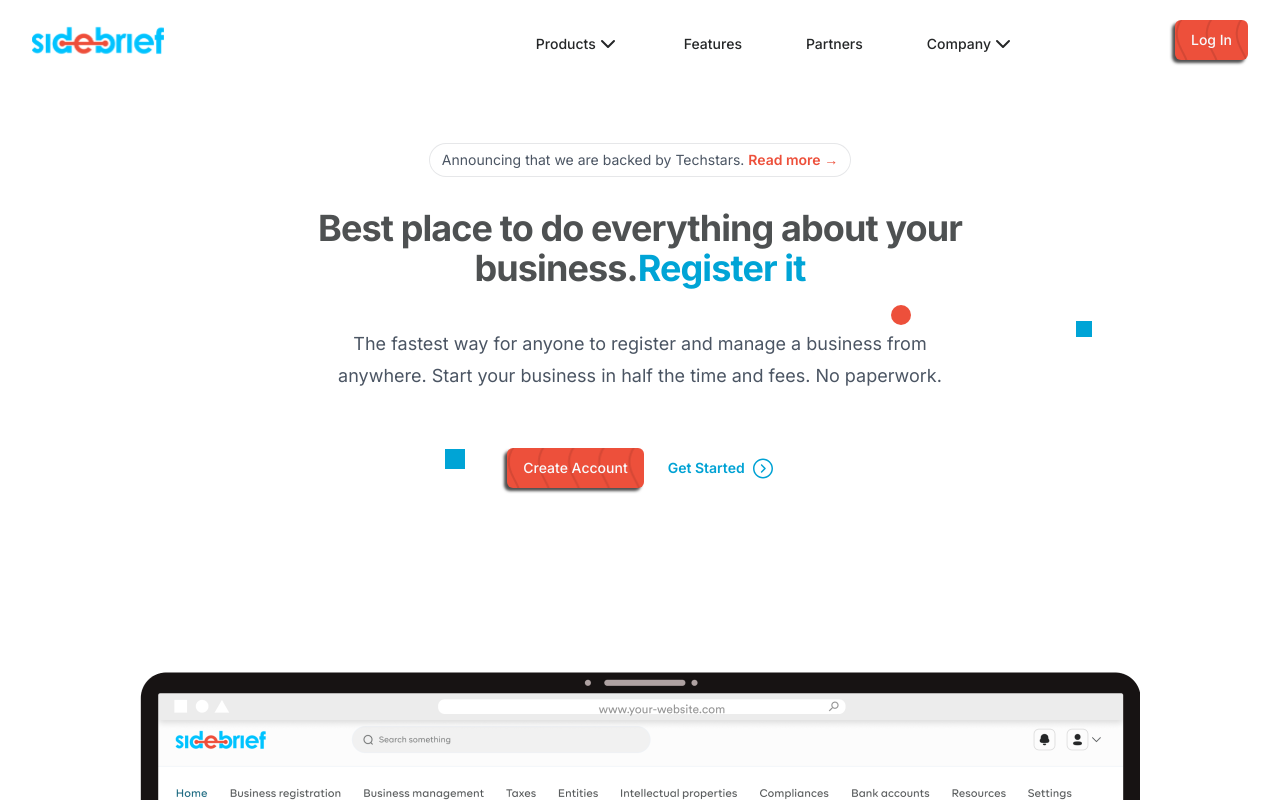
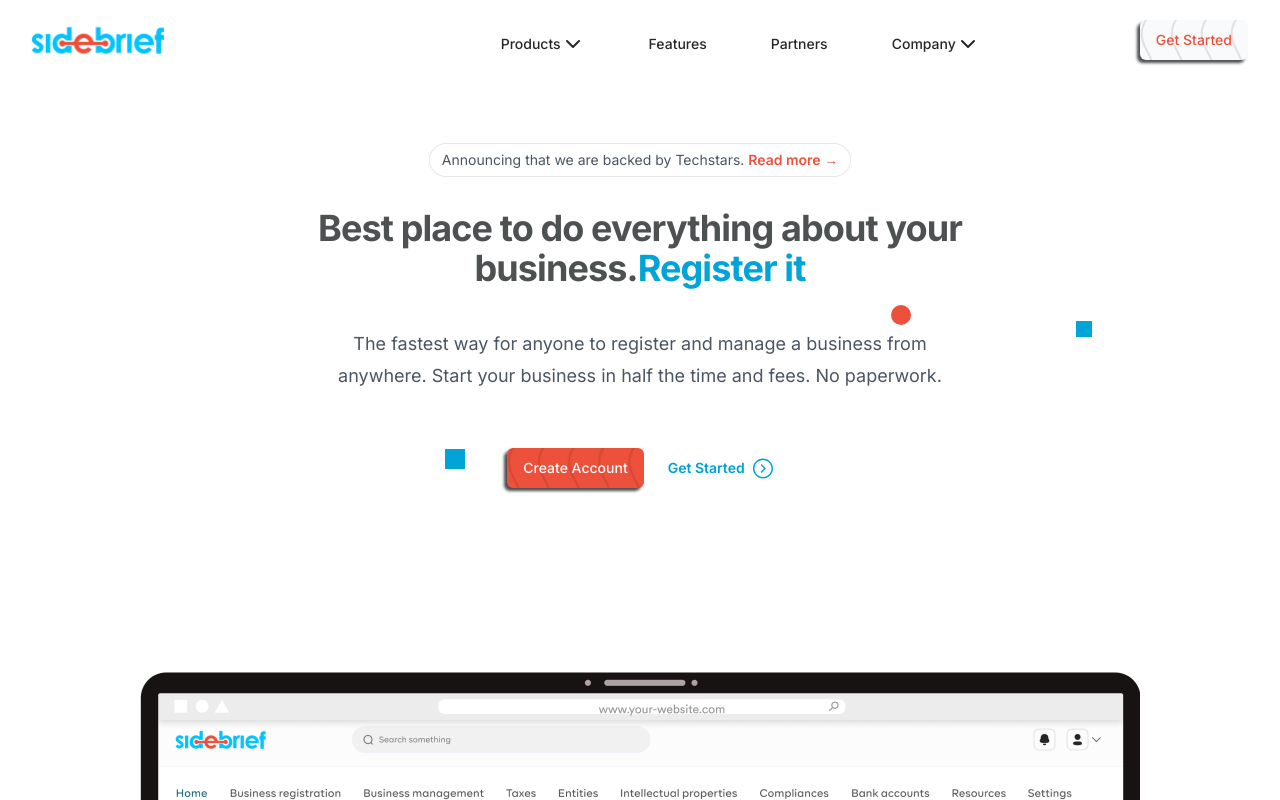
Before and after one commit to Yomzy2223/website-2.0, a Next.js app: page / in a window 1280 px wide. Shown: the top 800 px of the page. Built offline with nearby package versions, Linux system fonts and the light colour scheme.

Commit message:
update button style

```diff
--- a/src/components/landing/Navbar/index.tsx
+++ b/src/components/landing/Navbar/index.tsx
@@ -152,9 +152,13 @@
 				</div>
 
 				<div>
-					<Button variant="pattern">
+					{/* <Button variant="pattern">
 						Log In
+					</Button> */}
+					<Button variant="starter">
+						Get Started
 					</Button>
+
 				</div>
 			</nav>
 		</header>
--- a/src/components/ui/button.tsx
+++ b/src/components/ui/button.tsx
@@ -12,6 +12,7 @@
         default: "bg-primary text-primary-foreground hover:bg-primary/90",
         pattern:
           "bg-secondary text-primary-foreground hover:bg-secondary/90 button-pattern",
+        starter:"text-secondary bg-primary-foreground hover:bg-primary/5 button-pattern",
         destructive:
           "bg-destructive text-destructive-foreground hover:bg-destructive/90",
         outline:
```
